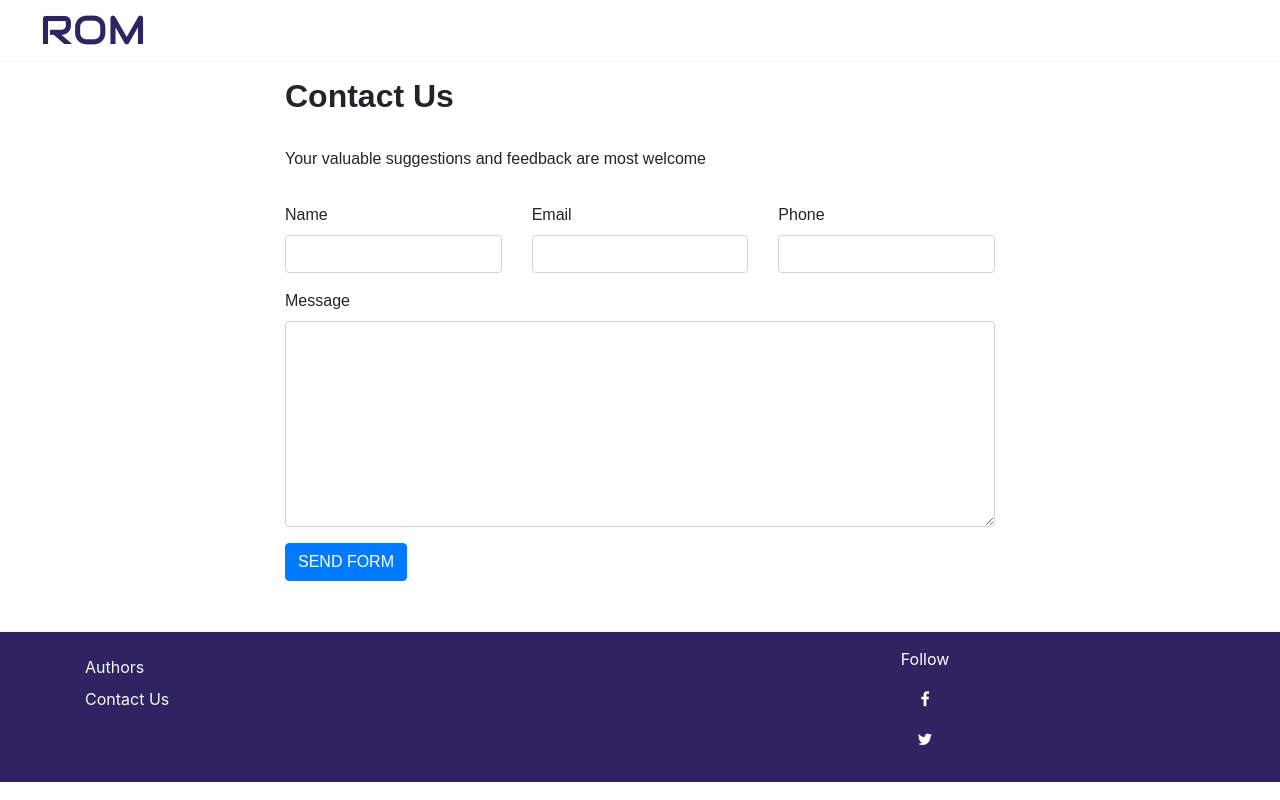
After one commit to RisingOfMInds/ROM, a Django app: page /contact-us/ in a window 1280 px wide. The commit adds this page. Run offline with Django 3.2, Linux system fonts and the light colour scheme; data that the repository does not hold is empty; parts of the project's set-up code (start-up, migrations or seed data) failed here and were passed over; some libraries are stand-ins or nearby versions.

Commit message:
Blogsite global share + Feedback form + author related info

```diff
--- /dev/null
+++ b/blog/forms.py
@@ -0,0 +1,22 @@
+from django import forms
+
+
+class ContactForm(forms.Form):
+    name = forms.CharField(max_length=30, required=True)
+    email = forms.EmailField(max_length=254, required=True)
+    phone = forms.CharField(max_length=12, required=True)
+    message = forms.CharField(
+        max_length=2000,
+        widget=forms.Textarea(),
+        help_text='Write here your message!',
+        required=True
+    )
+
+    def clean(self):
+        cleaned_data = super(ContactForm, self).clean()
+        name = cleaned_data.get('name')
+        email = cleaned_data.get('email')
+        message = cleaned_data.get('message')
+        phone = cleaned_data.get('phone')
+        if not name and not email and not message and not phone:
+            raise forms.ValidationError('You have to write something!')
--- a/blog/templates/blog/base.html
+++ b/blog/templates/blog/base.html
@@ -34,6 +34,7 @@
     {% block content %}
     {% endblock content %}
 </main>
+{% include "blog/footer.html" %}
 </body>
 <script>
     window.onscroll = function () {
--- a/blog/templates/blog/blog_detail.html
+++ b/blog/templates/blog/blog_detail.html
@@ -69,5 +69,4 @@
             </div>
         </div>
     </div>
-    {% include "blog/footer.html" %}
 {% endblock content %}
--- /dev/null
+++ b/blog/templates/blog/contact_us.html
@@ -0,0 +1,101 @@
+{% extends 'blog/base.html' %}
+{% load static %}
+{% block meta %}
+    {% with description="Contact Rising of Minds, contact us for blog site development" title="Contact Rising of Minds" keywords="feedback, authors, risingofminds, blog, contact, tech, developer" %}
+        {{ block.super }}
+    {% endwith %}
+{% endblock meta %}
+{% block content %}
+    <div class="content container">
+        <div class="col-md-12 d-md-block">
+            <div class="row justify-content-center">
+                <div class="title col-12 col-lg-8 mt-3">
+                    <h2 class="align-center">
+                        <strong>Contact Us</strong>
+                    </h2>
+                    <br>
+                    <p class="mbr-section-subtitle align-center mbr-light pb-3 mbr-fonts-style display-5">
+                        Your valuable suggestions and feedback are most welcome
+                    </p>
+                </div>
+            </div>
+            <div class="row justify-content-center">
+                <div class="media-container-column col-lg-8" data-form-type="formoid">
+                    <div data-form-alert="" hidden="">
+                        Thanks for filling out the form!
+                    </div>
+
+                    <form class="mbr-form form-active" method="post"
+                          data-form-title="Rising of Minds Form">
+                        {% csrf_token %}
+                        {% if form.non_field_errors %}
+                            <div class="alert alert-danger" role="alert">
+                                {% for error in form.non_field_errors %}
+                                    {{ error }}
+                                {% endfor %}
+                            </div>
+                        {% endif %}
+                        <div class="row row-sm-offset">
+                            <div class="col-md-4 multi-horizontal" data-for="name">
+                                <div class="form-group">
+                                    <label class="form-control-label mbr-fonts-style display-7"
+                                           for="{{ form.name.id_for_label }}">{{ form.name.label }}</label>
+                                    <input type="text" class="form-control" name="{{ form.name.name }}"
+                                           data-form-field="{{ form.name.name }}"
+                                           id="{{ form.name.id_for_label }}"
+                                           {% if form.name.value != None %}value="{{ form.name.value|stringformat:'s' }}"{% endif %}
+                                           maxlength="{{ form.name.field.max_length }}"
+                                           {% if form.name.field.required %}required{% endif %}
+                                    >
+                                </div>
+                            </div>
+                            <div class="col-md-4 multi-horizontal" data-for="email">
+                                <div class="form-group">
+                                    <label class="form-control-label mbr-fonts-style display-7"
+                                           for="{{ form.email.id_for_label }}">{{ form.email.label }}</label>
+                                    <input type="email" class="form-control"
+                                           name="{{ form.email.name }}"
+                                           data-form-field="{{ form.email.name }}"
+                                           id="{{ form.email.id_for_label }}"
+                                           {% if form.email.value != None %}value="{{ form.email.value|stringformat:'s' }}"{% endif %}
+                                           maxlength="{{ form.email.field.max_length }}"
+                                           {% if form.email.field.required %}required{% endif %}
+                                    >
+                                </div>
+                            </div>
+                            <div class="col-md-4 multi-horizontal" data-for="phone">
+                                <div class="form-group">
+                                    <label class="form-control-label mbr-fonts-style display-7"
+                                           for="{{ form.phone.id_for_label }}">{{ form.phone.label }}</label>
+                                    <input type="tel" class="form-control"
+                                           name="{{ form.phone.name }}"
+                                           data-form-field="{{ form.phone.name }}"
+                                           id="{{ form.phone.id_for_label }}"
+                                           {% if form.phone.value != None %}value="{{ form.phone.value|stringformat:'s' }}"{% endif %}
+                                           maxlength="{{ form.phone.field.max_length }}"
+                                           {% if form.phone.field.required %}required{% endif %}
+                                    >
+                                </div>
+                            </div>
+                        </div>
+                        <div class="form-group" data-for="message">
+                            <label class="form-control-label mbr-fonts-style display-7"
+                                   for="{{ form.message.id_for_label }}">{{ form.message.label }}</label>
+                            <textarea type="text" class="form-control" rows="8"
+                                      name="{{ form.message.name }}"
+                                      data-form-field="{{ form.message.name }}"
+                                      id="{{ form.message.id_for_label }}"
+                                      maxlength="{{ form.message.field.max_length }}"
+                                      {% if form.message.field.required %}required{% endif %}
+                            ></textarea>
+                        </div>
+
+                        <span class="input-group-btn">
+                            <button type="submit" class="btn btn-primary btn-form display-4">SEND FORM</button>
+                        </span>
+                    </form>
+                </div>
+            </div>
+        </div>
+    </div>
+{% endblock %}
--- a/blog/templates/blog/footer.html
+++ b/blog/templates/blog/footer.html
@@ -2,10 +2,22 @@
     <footer>
         <div class="container">
             <div class="row">
-                <div class="col-md-4 mx-auto text-center">
+                <div class="col-6 mx-auto">
+                    <div class="mt-2"><a
+                            class="font-thin text-light" href="/about-us">Authors</a></div>
+                    <div class="mt-2"><a
+                            class="font-thin text-light" href="/contact-us">Contact Us</a></div>
+                </div>
+                <div class="col-6 mx-auto text-center">
                     <p class="col-md-12">Follow</p>
-                    <p class="col-md-12"><a href="#" class="fa fa-facebook"></a></p>
-                    <p class="col-md-12"><a href="#" class="fa fa-twitter"></a></p>
+                    <p class="col-md-12"><a
+                            onclick="popupwindow('https://www.facebook.com/sharer/sharer.php?u=https://risingofminds.com', '_blank', window);"
+                            class="fa fa-facebook"></a>
+                    </p>
+                    <p class="col-md-12"><a
+                            onclick="popupwindow('https://twitter.com/intent/tweet?url=https://risingofminds.com&text=Rising of Minds Blogs&hashtags=risingofminds,rom', '_blank', window);"
+                            class="fa fa-twitter"></a>
+                    </p>
                 </div>
             </div>
         </div>
--- a/blog/templates/blog/header.html
+++ b/blog/templates/blog/header.html
@@ -10,7 +10,6 @@
                                     class="font-thin text-muted text-uppercase"
                                     href="{% url 'search' slug=category.slug %}">{{ category.title }}</a></li>
                         {% endfor %}
-                        <li class="mx-md-4 m-3 {% if "about-us" in request.path %}active{% endif %}"><a class="font-thin text-muted" href="/about-us">AUTHOR</a></li>
                     </ul>
                 </div>
             </nav>
--- a/blog/templates/blog/home.html
+++ b/blog/templates/blog/home.html
@@ -41,5 +41,4 @@
         </div>
         <br>
     </div>
-    {% include "blog/footer.html" %}
 {% endblock %}
--- a/blog/urls.py
+++ b/blog/urls.py
@@ -1,13 +1,17 @@
 from django.conf.urls import url
 from django.urls import path, include
+
+from blog.views import success_view
 from . import views
 
 urlpatterns = [
     path('', views.home, name='home'),
     path('category/', views.search, name='category'),
     path('about-us/', views.about_us, name='about_us'),
+    path('contact-us/', views.contact_us, name='contact_us'),
     path('category/<slug:slug>', views.search, name='search'),
     path('<slug:cat_slug>/<slug:slug>-<int:pk>/', views.blog_detail, name='blog_detail'),
     url(r'^markdownx/', include('markdownx.urls')),
-    url(r'mdeditor/', include('mdeditor.urls'))
+    url(r'mdeditor/', include('mdeditor.urls')),
+    path('success/', success_view, name='success'),
 ]
--- a/blog/views.py
+++ b/blog/views.py
@@ -1,6 +1,9 @@
-from django.shortcuts import render
+from django.core.mail import send_mail, BadHeaderError
+from django.http import HttpResponse
+from django.shortcuts import render, redirect
 from django.utils import timezone
 
+from blog.forms import ContactForm
 from .models import Blog, Category, Author
 
 
@@ -34,3 +37,26 @@ def home(request):
     popular_blogs = Blog.objects.filter(posted_on__lte=timezone.now()).order_by('views')[:6]
     return render(request, 'blog/home.html',
                   {'carousel_blogs': carousel_blogs, 'popular_blogs': popular_blogs, 'categories': categories})
+
+
+def contact_us(request):
+    categories = Category.objects.all()[:4]
+    if request.method == 'GET':
+        form = ContactForm()
+    else:
+        form = ContactForm(request.POST)
+        if form.is_valid():
+            name = form.cleaned_data['name']
+            email = form.cleaned_data['email']
+            message = form.cleaned_data['message']
+            phone = form.cleaned_data['phone']
+            try:
+                send_mail('Message from '+ name+ ' [ Contact: ' + email + ', ' +phone, message + ' ]', 'risingofminds@gmail.com', ['risingofminds@gmail.com'])
+            except BadHeaderError:
+                return HttpResponse('Invalid header found.')
+            return redirect('success')
+    return render(request, 'blog/contact_us.html', {'form': form, 'categories': categories})
+
+
+def success_view(request):
+    return HttpResponse('Success! Thank you for your message.')
```
